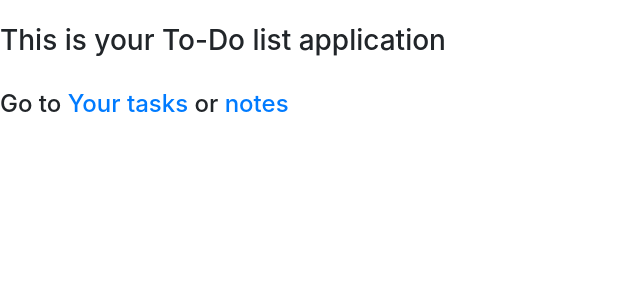
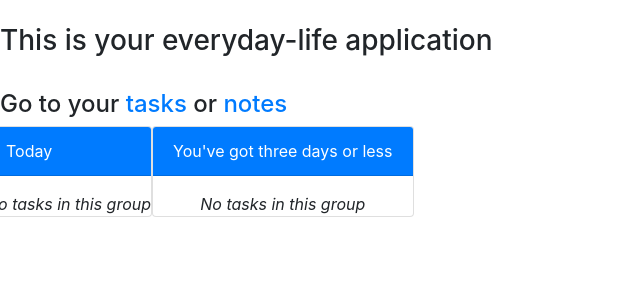
Before and after one commit to OrJaku/check-helper, a Django app: page / in a window 1280 px wide. Shown: the part 40-340 px from the top of the page, without its empty margins (0-640 px from the left). Run offline with Django 3.2, Linux system fonts and the light colour scheme; the visitor is signed in with stand-in values (Sample User, id 1); data that the repository does not hold is empty; some libraries are stand-ins or nearby versions.

Commit message:
Added tasks lastes to home page

```diff
--- a/tasks/views.py
+++ b/tasks/views.py
@@ -16,8 +16,24 @@ def date_function():
 
 
 def home(request, *args, **kwargs):
-    print(request.user)
-
+    if request.user.is_authenticated:
+        tasks = Task.objects.all().filter(user=request.user).filter(done=False)
+        current_date = date_function().date()
+        tasks_days_lower_then_three = []
+        tasks_today = []
+        for task in tasks:
+            date_difference = task.end_data - current_date
+            if 0 < date_difference.days <= 3:
+                tasks_days_lower_then_three.append(task)
+            elif date_difference.days == 0:
+                tasks_today.append(task)
+            else:
+                pass
+        context = {
+            'tasks_days_lower_then_three': tasks_days_lower_then_three,
+            'tasks_today': tasks_today,
+        }
+        return render(request, 'home.html', context)
     return render(request, 'home.html', {})
 
 
@@ -52,7 +68,6 @@ def tasks_list(request):
     sort_archive = "-end_data"
 
     current_date = date_function().date()
-
     tasks_user = Task.objects.all().filter(user=request.user).filter(brand=1)
     tasks_daily_user = Task.objects.all().filter(user=request.user).filter(brand=2)
 
@@ -78,12 +93,9 @@ def tasks_list(request):
             pass
 
     tasks_user_archive = Task.objects.all().filter(user=request.user)
-
     daily_task_list_info = [name[0] for name in tasks_daily_user.values_list('info')]
     daily_task_list_name = [name[0] for name in tasks_daily_user.values_list('name')]
-
     daily_task_info = str(current_date)
-
     tasks_daily_settings = DailyTask.objects.all().filter(user=request.user)
 
     for task_daily_settings in tasks_daily_settings:
@@ -137,18 +149,12 @@ def tasks_list(request):
                 sort = "" + sort
 
         elif "add" in request.POST:
-
             name = request.POST.get("name")
-
             category = request.POST.get("category")
             category = category.title()
-
             info = request.POST.get("info")
-
             description = request.POST.get("description")
-
             priority = request.POST.get("priority")
-
             start_data = request.POST.get("start_data")
             if start_data == "":
                 start_data = current_date
@@ -187,17 +193,17 @@ def tasks_list(request):
     daily_tasks_user = DailyTask.objects.all().filter(user=request.user)
 
     def zipping_daily(lists):
-        date_difference1 = []
+        date_difference_daily = []
 
         for task in lists:
-            difference1 = date_function().date() - task.first_date
-            days1 = str(difference1).split(" ")
+            difference_daily = date_function().date() - task.first_date
+            days1 = str(difference_daily).split(" ")
             try:
                 days1 = int(days1[0]) + 1
             except ValueError:
                 days1 = 1
-            date_difference1.append(days1)
-        zipped_list_d = zip(lists, date_difference1)
+            date_difference_daily.append(days1)
+        zipped_list_d = zip(lists, date_difference_daily)
         return zipped_list_d
 
     daily_tasks_user_with_completed_days = zipping_daily(daily_tasks_user)
@@ -231,7 +237,6 @@ def tasks_list(request):
         'tasks_daily': tasks_daily_user_with_date_difference,
         'daily_tasks_user_with_completed_days': daily_tasks_user_with_completed_days,
         'found_elements': found_elements,
-
     }
     return render(request, 'tasks_list.html', context)
 
--- /dev/null
+++ b/templates/cart_tasks.html
@@ -0,0 +1,22 @@
+<div class="card" >
+    <div class="card-header bg-primary text-white">You've got three days or less</div>
+    <p class="card-text"></p>
+
+{% if not tasks_days_lower_then_three  %}
+  <div align="center">
+    <i>No tasks in this group</i>
+  </div>
+{% else %}
+  {% for task in tasks_days_lower_then_three %}
+    <div class="card text-primary bg-border-primary mb-3" style="max-width: 18rem;">
+      <div class="card-header">{{task.brand.name}} task </div>
+      <div class="card-body">
+        <h5 class="card-title">{{task.name}}</h5>
+        <p class="card-text">{{ task.info }}</p>
+        <p class="card-text">{{ task.description }} </p>
+        <a href="/tasks_list/{{ task.id }}" type="button" class="btn-primary btn-sm">Go to task</a>
+      </div>
+    </div>
+  {% endfor %}
+{% endif %}
+</div>
--- /dev/null
+++ b/templates/cart_tasks_daily.html
@@ -0,0 +1,23 @@
+<div class="card">
+      <div class="card-header bg-primary text-white">Today</div>
+      <p class="card-text"></p>
+
+{% if not tasks_today  %}
+  <div align="center">
+    <i>No tasks in this group</i>
+  </div>
+{% else %}
+
+  {% for task in tasks_today %}
+    <div class="card text-primary bg-border-primary mb-3" style="max-width: 18rem;">
+      <div class="card-header">{{task.brand.name}} task </div>
+      <div class="card-body">
+        <h5 class="card-title">{{task.name}}</h5>
+        <p class="card-text">{{ task.info }}</p>
+        <p class="card-text">{{ task.description }} </p>
+        <a href="/tasks_list/{{ task.id }}" type="button" class="btn-primary btn-sm">Go to task</a>
+      </div>
+    </div>
+  {% endfor %}
+{% endif %}
+</div>
--- a/templates/home.html
+++ b/templates/home.html
@@ -2,11 +2,16 @@
 {% block page %}
  <body id="home">
     <br>
-    <h3> This is your To-Do list application</h3><br>
+    <h3> This is your everyday-life application</h3><br>
     {%if not request.user.is_authenticated%}
-        <h4> You have to <a  href="/user_login">Login</a> to get access to your Tasks list </h4>
+        <h4> You have to <a  href="/user_login">Login</a> to get access to your data</h4>
     {%else%}
-        <h4> Go to  <a  href="/tasks_list">Your tasks</a> or <a  href="/notes_list">notes</a></h4>
+        <h4> Go to your <a  href="/tasks_list"> tasks</a> or <a  href="/notes_list">notes</a></h4>
+            <div class="row">
+                {% include 'cart_tasks_daily.html' %}
+                {% include 'cart_tasks.html' %}
+
+            </div>
     {%endif%}
 
  </body>
```
